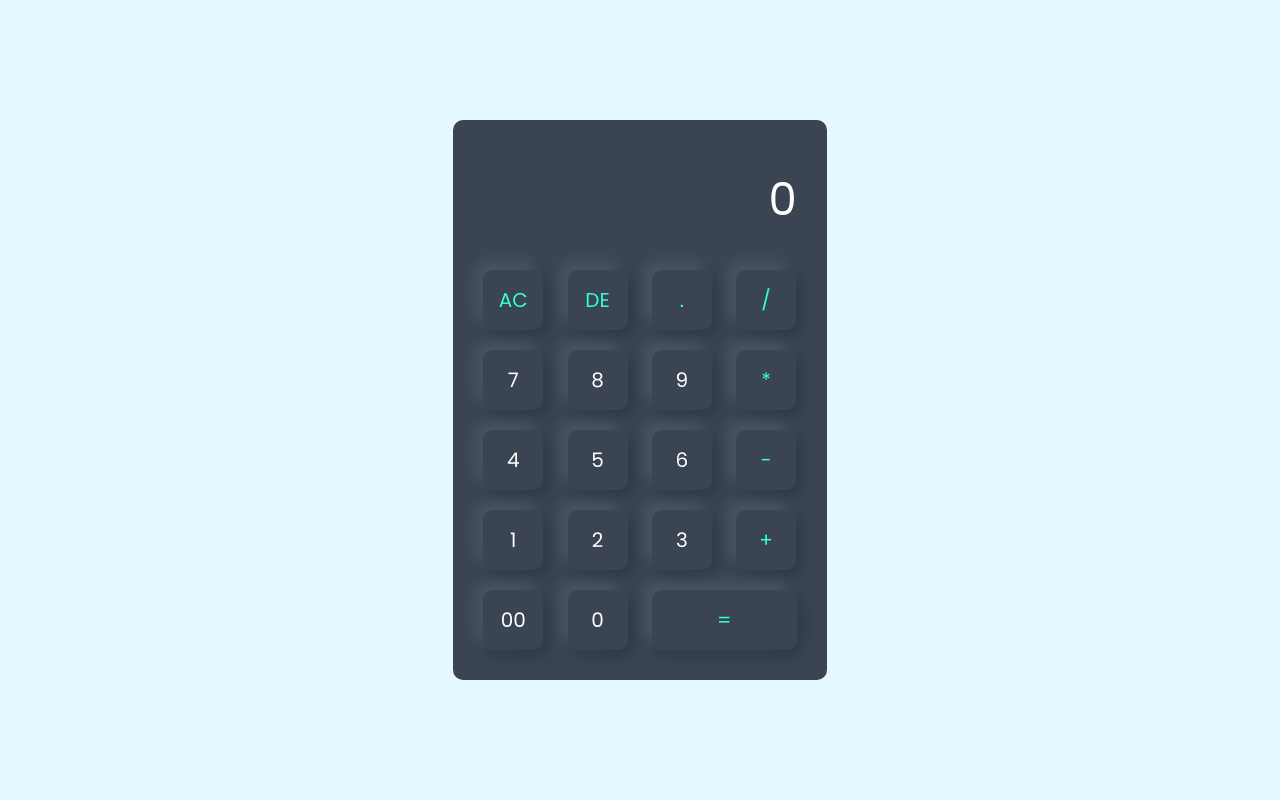
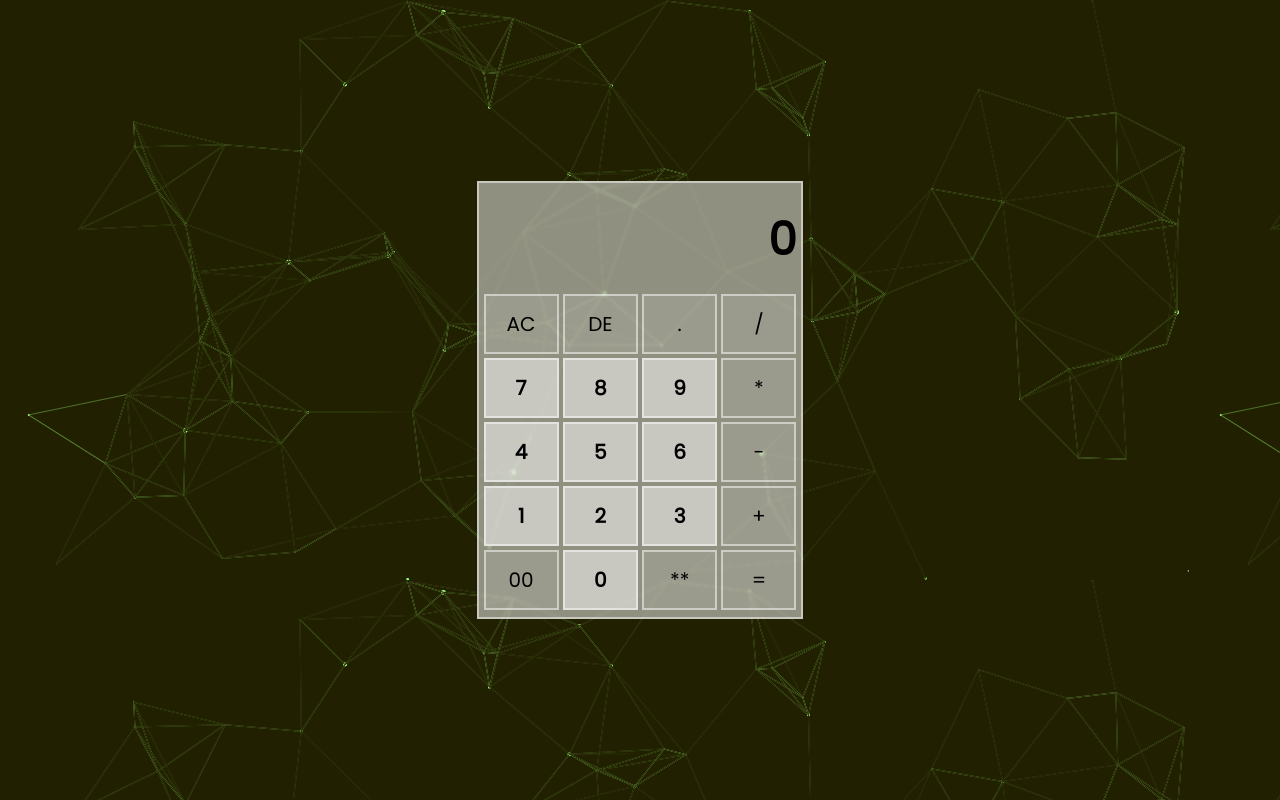
Before and after one commit to NeelanshSharma/Calculator, a plain HTML site: page index.html in a window 1280 px wide. Drawn offline with Linux system fonts and the light colour scheme.

Commit message:
UI changes and added features

```diff
--- a/index.html
+++ b/index.html
@@ -12,43 +12,49 @@
 <body>
     <div class="container">
         <div class="calculator">
-            <form>
+            <form onsubmit="myFunction()">
                 <div class="display">
-                    <input type="text" name="display" placeholder="0">
+                    <input type="text" name="display" placeholder="0" autofocus="autofocus" >
                 </div>
-                <div>
-                    <input type="button" value="AC" onclick="location.reload()" class="operator">
+                <div class="buttons">
+                    <input type="button" value="AC" onclick="display.value = null" class="operator">
                     <input type="button" value="DE" onclick="display.value = display.value.slice(0,-1)"
                         class="operator">
                     <input type="button" value="." onclick="display.value += '.'" class="operator">
                     <input type="button" value="/" onclick="display.value += '/'" class="operator">
                 </div>
-                <div>
+                <div class="buttons">
                     <input type="button" value="7" onclick="display.value += '7'">
                     <input type="button" value="8" onclick="display.value += '8'">
                     <input type="button" value="9" onclick="display.value += '9'">
                     <input type="button" value="*" onclick="display.value += '*'" class="operator">
                 </div>
-                <div>
+                <div class="buttons">
                     <input type="button" value="4" onclick="display.value += '4'">
                     <input type="button" value="5" onclick="display.value += '5'">
                     <input type="button" value="6" onclick="display.value += '6'">
                     <input type="button" value="-" onclick="display.value += '-'" class="operator">
                 </div>
-                <div>
+                <div class="buttons">
                     <input type="button" value="1" onclick="display.value += '1'">
                     <input type="button" value="2" onclick="display.value += '2'">
                     <input type="button" value="3" onclick="display.value += '3'">
                     <input type="button" value="+" onclick="display.value += '+'" class="operator">
                 </div>
-                <div>
-                    <input type="button" value="00" onclick="display.value += '00'">
+                <div class="buttons">
+                    <input type="button" value="00" onclick="display.value += '00'" class="operator">
                     <input type="button" value="0" onclick="display.value += '0'">
-                    <input type="button" value="=" class="equal operator" onclick="display.value = eval(display.value)">
+                    <input type="button" value="**" class="operator" onclick="display.value += '**'">
+                    <input type="submit" value="=" class="operator" onclick="display.value = eval(display.value)">
                 </div>
             </form>
         </div>
     </div>
+    <script>
+        function myFunction() {
+            event.preventDefault()
+        }
+    </script>
 </body>
 
 </html>
--- a/style.css
+++ b/style.css
@@ -10,32 +10,38 @@
 .container {
     width: 100%;
     height: 100vh;
-    background-color: #e3f9ff;
+    /* background: linear-gradient(90deg, lightblue, cyan); */
+    background-image: url('op.png');
     display: flex;
     justify-content: center;
     align-items: center;
 }
 
 .calculator {
-    background-color: #3a4452;
-    padding: 20px;
-    border-radius: 10px;
+    background-color: rgba(255,255,255,0.5);
+    backdrop-filter: blur(1px);
+    padding: 5px;
+    border: 2px solid rgba(255,255,255,0.5);
 }
 
 .calculator form input {
-    border: 0;
+    border: 2px solid rgba(255,255,255,0.5);
     outline: 0;
-    width: 60px;
+    width: 75px;
     height: 60px;
-    border-radius: 10px;
-    box-shadow: -8px -8px 15px rgba(255, 255, 255, 0.1), 5px 5px 15px rgba(0, 0, 0, 0.2);
+    background-color: rgba(255,255,255,0.5);
+    font-size: 20px;
+    color: black;
+    cursor: pointer;
+    font-weight: bolder;
+    margin: 2px 0px;
+}
+.calculator form .buttons input:hover{
     background-color: transparent;
-    font-size: 20px;
-    color: #fff;
-    cursor: pointer;
-    margin: 10px;
 }
-
+.calculator form .buttons input:active{
+    background-color: rgba(130, 184, 130, 0.8)
+}
 form .display {
     display: flex;
     justify-content: flex-end;
@@ -43,21 +49,21 @@ form .display {
 }
 
 form .display input {
+    border: 0;
     text-align: right;
     flex: 1;
     font-size: 45px;
     box-shadow: none;
+    background-color: transparent;
 }
 
 form .display input::-webkit-input-placeholder {
-    color: white;
+    color: black;
     opacity: 1;
 }
 
-form input.equal {
-    width: 145px;
-}
 
 form input.operator {
-    color: #33ffd8;
+    background-color: rgba(255,255,255,0.1);
+    font-weight: lighter;
 }
```
Also changed, not shown: op.png (added).
